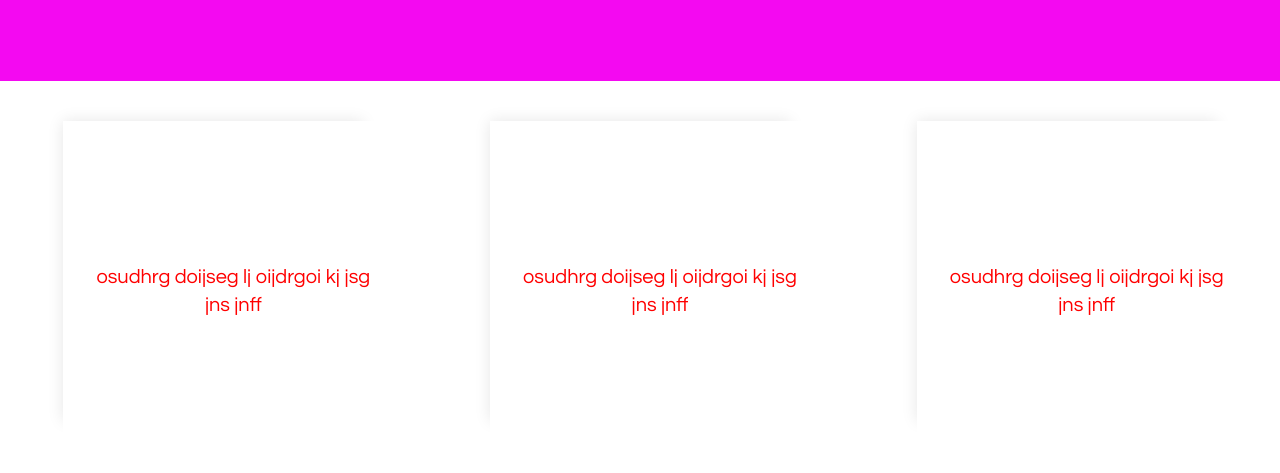
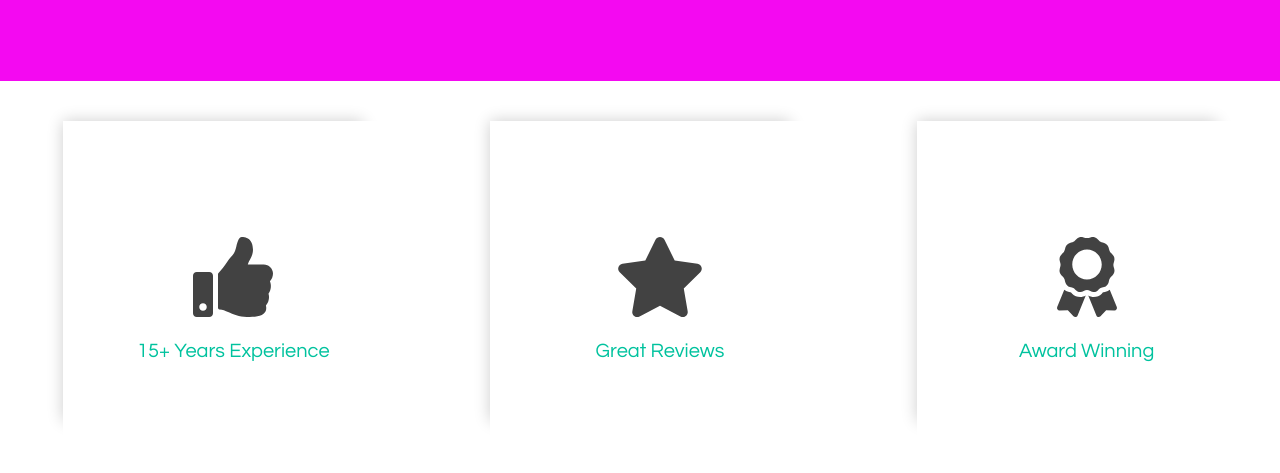
Before and after one commit to dhansenaz/rocketanimation, a website: page about.html in a window 1280 px wide. Shown: the part 259-732 px from the top of the page. Drawn offline with nearby package versions, Linux system fonts and the light colour scheme.

Commit message:
about card content icons

```diff
--- a/about.html
+++ b/about.html
@@ -52,30 +52,41 @@
                   <div class="card">
                       <div class="about-content">
                         <div class="front">
-                          osudhrg doijseg lj oijdrgoi kj jsg jns jnff
+                            <i class="fas fa-thumbs-up fa-4x" style="color:#424242; padding:20px"></i>
+                          15+ Years Experience
                         </div>
                         <div class="back">
-                          Back!
+                            <li>500+ Satisfied Clients</li>
+                            <li>800+ Completed Projects</li>
+                            <li>Multiple Film Festivals</li>
                         </div>
                       </div>
                     </div>
                     <div class="card">
                         <div class="about-content">
                           <div class="front">
-                            osudhrg doijseg lj oijdrgoi kj jsg jns jnff
+                              <i class="fas fa-star fa-4x fa-fw" style="color:#424242; padding:20px"></i>
+                           Great Reviews
                           </div>
                           <div class="back">
-                            Back!
+                              <li>Hundreds of Testimonials</li>
+                              <li>Multiple Referrals</li>
+                              <li>Guaranteed Work</li>
                           </div>
                         </div>
                       </div>
                       <div class="card">
                           <div class="about-content">
                             <div class="front">
-                              osudhrg doijseg lj oijdrgoi kj jsg jns jnff
+                                <i class="fas fa-award fa-4x" style="color:#424242; padding:20px"></i>
+                             Award Winning
                             </div>
                             <div class="back">
-                              Back!
+                              <li>AIGA</li>
+                              <li>Peabody</li>
+                              <li>Emmy Award Winning</li>
+                              <li>Emmy Nominated</li>
+
                             </div>
                           </div>
                         </div>
--- a/style.css
+++ b/style.css
@@ -497,13 +497,14 @@ footer {
   grid-template-columns: repeat(auto-fit, minmax(300px, 3fr));
   grid-gap: 40px;
   padding:20px;
+  margin-bottom:20px;
 }
 
 .card {
   position: relative;
   width: 300px;
   height: 300px;
-  perspective: 500px;
+  perspective: 800px;
   margin:0 auto;
 }
 
@@ -511,15 +512,15 @@ footer {
   position: absolute;
   width: 100%;
   height: 100%;
-  box-shadow: 0 0 15px rgba(0,0,0,0.1);
+  box-shadow: 0 0 15px rgba(0,0,0,0.2);
 
-  transition: transform 1s;
+  transition: transform 2s;
   transform-style: preserve-3d;
 }
 
 .card:hover .about-content {
   transform: rotateY( 180deg ) ;
-  transition: transform 0.5s;
+  transition: transform 1s;
 }
 
 .front,
@@ -532,7 +533,7 @@ footer {
   height: 100%;
   width: 100%;
   background: white;
-  color: red;
+  color: #00c29e;
   text-align: center;
   font-size: 20px;
   border-radius: 5px;
@@ -542,7 +543,7 @@ footer {
 }
 
 .back {
-  background: #03446A;
+  background: #00c09d;
   color: white;
   transform: rotateY( 180deg );
 }
```
